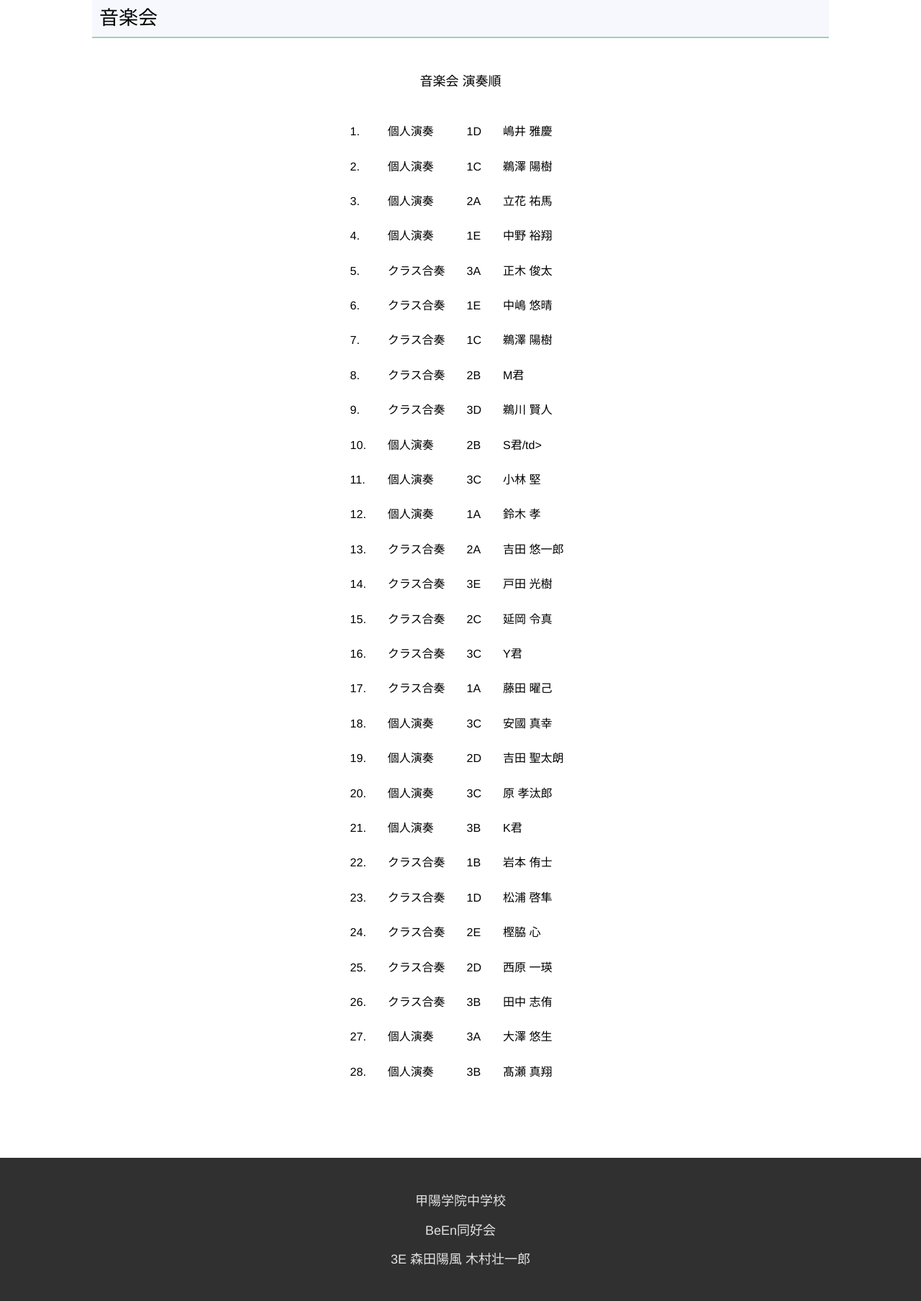
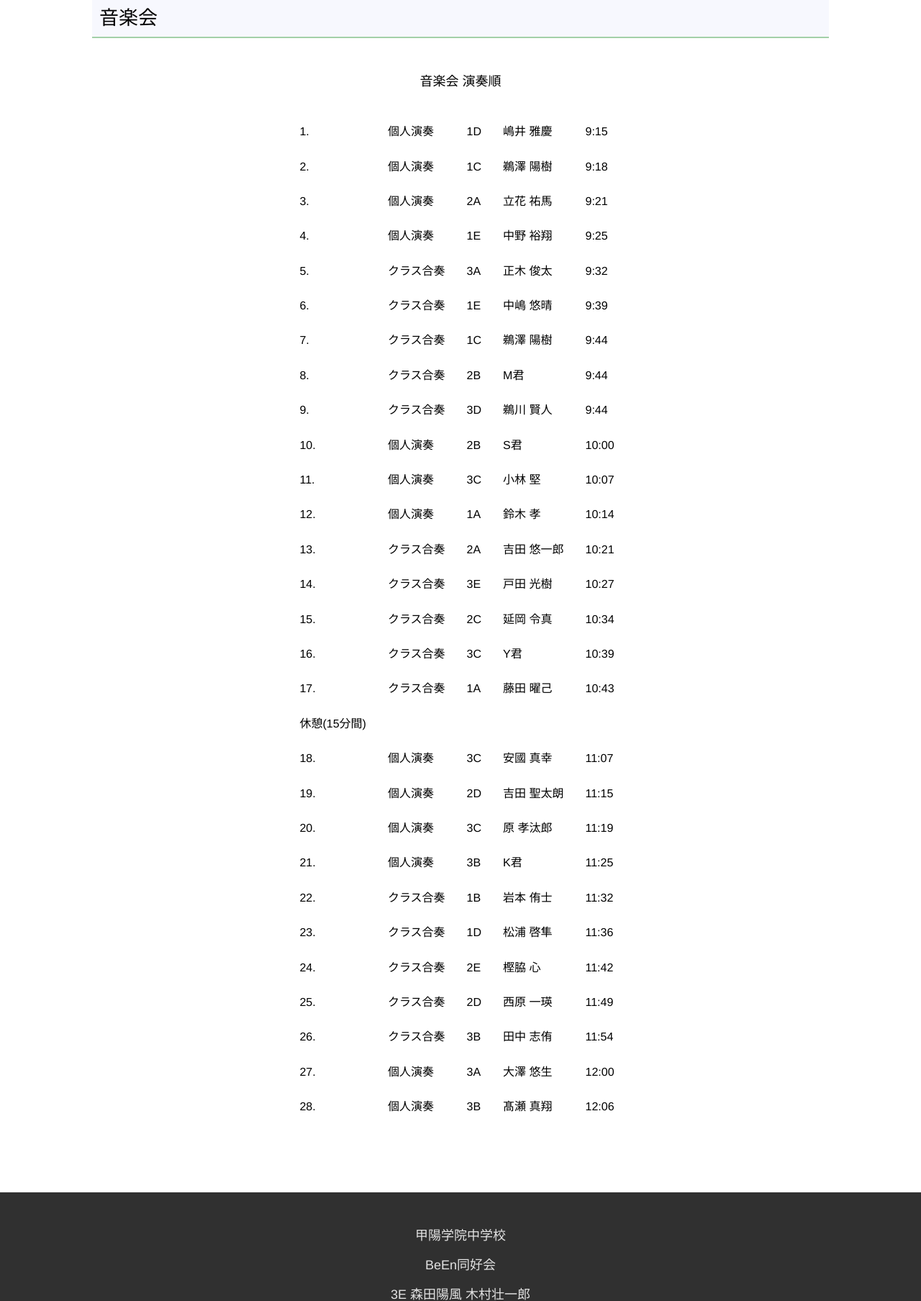
Before and after one commit to Haru18Mori/koyo_test, a Django app: page /music in a window 1280 px wide. Shown: the part 96-1904 px from the top of the page at 72% size. Run offline with Django 4.2, Linux system fonts and the light colour scheme; some web fonts are replaced.

Commit message:
音楽会の時間追加

```diff
--- a/main/templates/main/music.html
+++ b/main/templates/main/music.html
@@ -14,88 +14,91 @@
         <table class="table">
             <caption class="table_name">音楽会 演奏順</caption>
             <tr>
-                <td>1.</td><td>個人演奏</td><td>1D</td><td>嶋井 雅慶</td>
+                <td>1.</td><td>個人演奏</td><td>1D</td><td>嶋井 雅慶</td><td>9:15</td>
             </tr>
             <tr>
-                <td>2.</td><td>個人演奏</td><td>1C</td><td>鵜澤 陽樹</td>
+                <td>2.</td><td>個人演奏</td><td>1C</td><td>鵜澤 陽樹</td><td>9:18</td>
             </tr>
             <tr>
-                <td>3.</td><td>個人演奏</td><td>2A</td><td>立花 祐馬</td>
+                <td>3.</td><td>個人演奏</td><td>2A</td><td>立花 祐馬</td><td>9:21</td>
             </tr>
             <tr>
-                <td>4.</td><td>個人演奏</td><td>1E</td><td>中野 裕翔</td>
+                <td>4.</td><td>個人演奏</td><td>1E</td><td>中野 裕翔</td><td>9:25</td>
             </tr>
             <tr>
-                <td>5.</td><td>クラス合奏</td><td>3A</td><td>正木 俊太</td>
+                <td>5.</td><td>クラス合奏</td><td>3A</td><td>正木 俊太</td><td>9:32</td>
             </tr>
             <tr>
-                <td>6.</td><td>クラス合奏</td><td>1E</td><td>中嶋 悠晴</td>
+                <td>6.</td><td>クラス合奏</td><td>1E</td><td>中嶋 悠晴</td><td>9:39</td>
             </tr>
             <tr>
-                <td>7.</td><td>クラス合奏</td><td>1C</td><td>鵜澤 陽樹</td>
+                <td>7.</td><td>クラス合奏</td><td>1C</td><td>鵜澤 陽樹</td><td>9:44</td>
             </tr>
             <tr>
-                <td>8.</td><td>クラス合奏</td><td>2B</td><td>M君</td>
+                <td>8.</td><td>クラス合奏</td><td>2B</td><td>M君</td><td>9:44</td>
             </tr>
             <tr>
-                <td>9.</td><td>クラス合奏</td><td>3D</td><td>鵜川 賢人</td>
+                <td>9.</td><td>クラス合奏</td><td>3D</td><td>鵜川 賢人</td><td>9:44</td>
             </tr>
             <tr>
-                <td>10.</td><td>個人演奏</td><td>2B</td><td>S君/td>
+                <td>10.</td><td>個人演奏</td><td>2B</td><td>S君</td><td>10:00</td>
             </tr>
             <tr>
-                <td>11.</td><td>個人演奏</td><td>3C</td><td>小林 堅</td>
+                <td>11.</td><td>個人演奏</td><td>3C</td><td>小林 堅</td><td>10:07</td>
             </tr>
             <tr>
-                <td>12.</td><td>個人演奏</td><td>1A</td><td>鈴木 孝</td>
+                <td>12.</td><td>個人演奏</td><td>1A</td><td>鈴木 孝</td><td>10:14</td>
             </tr>
             <tr>
-                <td>13.</td><td>クラス合奏</td><td>2A</td><td>吉田 悠一郎</td>
+                <td>13.</td><td>クラス合奏</td><td>2A</td><td>吉田 悠一郎</td><td>10:21</td>
             </tr>
             <tr>
-                <td>14.</td><td>クラス合奏</td><td>3E</td><td>戸田 光樹</td>
+                <td>14.</td><td>クラス合奏</td><td>3E</td><td>戸田 光樹</td><td>10:27</td>
             </tr>
             <tr>
-                <td>15.</td><td>クラス合奏</td><td>2C</td><td>延岡 令真</td>
+                <td>15.</td><td>クラス合奏</td><td>2C</td><td>延岡 令真</td><td>10:34</td>
             </tr>
             <tr>
-                <td>16.</td><td>クラス合奏</td><td>3C</td><td>Y君</td>
+                <td>16.</td><td>クラス合奏</td><td>3C</td><td>Y君</td><td>10:39</td>
             </tr>
             <tr>
-                <td>17.</td><td>クラス合奏</td><td>1A</td><td>藤田 曜己</td>
+                <td>17.</td><td>クラス合奏</td><td>1A</td><td>藤田 曜己</td><td>10:43</td>
             </tr>
             <tr>
-                <td>18.</td><td>個人演奏</td><td>3C</td><td>安國 真幸</td>
+                <td>休憩(15分間)</td>
             </tr>
             <tr>
-                <td>19.</td><td>個人演奏</td><td>2D</td><td>吉田 聖太朗</td>
+                <td>18.</td><td>個人演奏</td><td>3C</td><td>安國 真幸</td><td>11:07</td>
             </tr>
             <tr>
-                <td>20.</td><td>個人演奏</td><td>3C</td><td>原 孝汰郎</td>
+                <td>19.</td><td>個人演奏</td><td>2D</td><td>吉田 聖太朗</td><td>11:15</td>
             </tr>
             <tr>
-                <td>21.</td><td>個人演奏</td><td>3B</td><td>K君</td>
+                <td>20.</td><td>個人演奏</td><td>3C</td><td>原 孝汰郎</td><td>11:19</td>
             </tr>
             <tr>
-                <td>22.</td><td>クラス合奏</td><td>1B</td><td>岩本 侑士</td>
+                <td>21.</td><td>個人演奏</td><td>3B</td><td>K君</td><td>11:25</td>
             </tr>
             <tr>
-                <td>23.</td><td>クラス合奏</td><td>1D</td><td>松浦 啓隼</td>
+                <td>22.</td><td>クラス合奏</td><td>1B</td><td>岩本 侑士</td><td>11:32</td>
             </tr>
             <tr>
-                <td>24.</td><td>クラス合奏</td><td>2E</td><td>樫脇 心</td>
+                <td>23.</td><td>クラス合奏</td><td>1D</td><td>松浦 啓隼</td><td>11:36</td>
             </tr>
             <tr>
-                <td>25.</td><td>クラス合奏</td><td>2D</td><td>西原 一瑛</td>
+                <td>24.</td><td>クラス合奏</td><td>2E</td><td>樫脇 心</td><td>11:42</td>
             </tr>
             <tr>
-                <td>26.</td><td>クラス合奏</td><td>3B</td><td>田中 志侑</td>
+                <td>25.</td><td>クラス合奏</td><td>2D</td><td>西原 一瑛</td><td>11:49</td>
             </tr>
             <tr>
-                <td>27.</td><td>個人演奏</td><td>3A</td><td>大澤 悠生</td>
+                <td>26.</td><td>クラス合奏</td><td>3B</td><td>田中 志侑</td><td>11:54</td>
             </tr>
             <tr>
-                <td>28.</td><td>個人演奏</td><td>3B</td><td>髙瀬 真翔</td>
+                <td>27.</td><td>個人演奏</td><td>3A</td><td>大澤 悠生</td><td>12:00</td>
+            </tr>
+            <tr>
+                <td>28.</td><td>個人演奏</td><td>3B</td><td>髙瀬 真翔</td><td>12:06</td>
             </tr>
 
 
```
